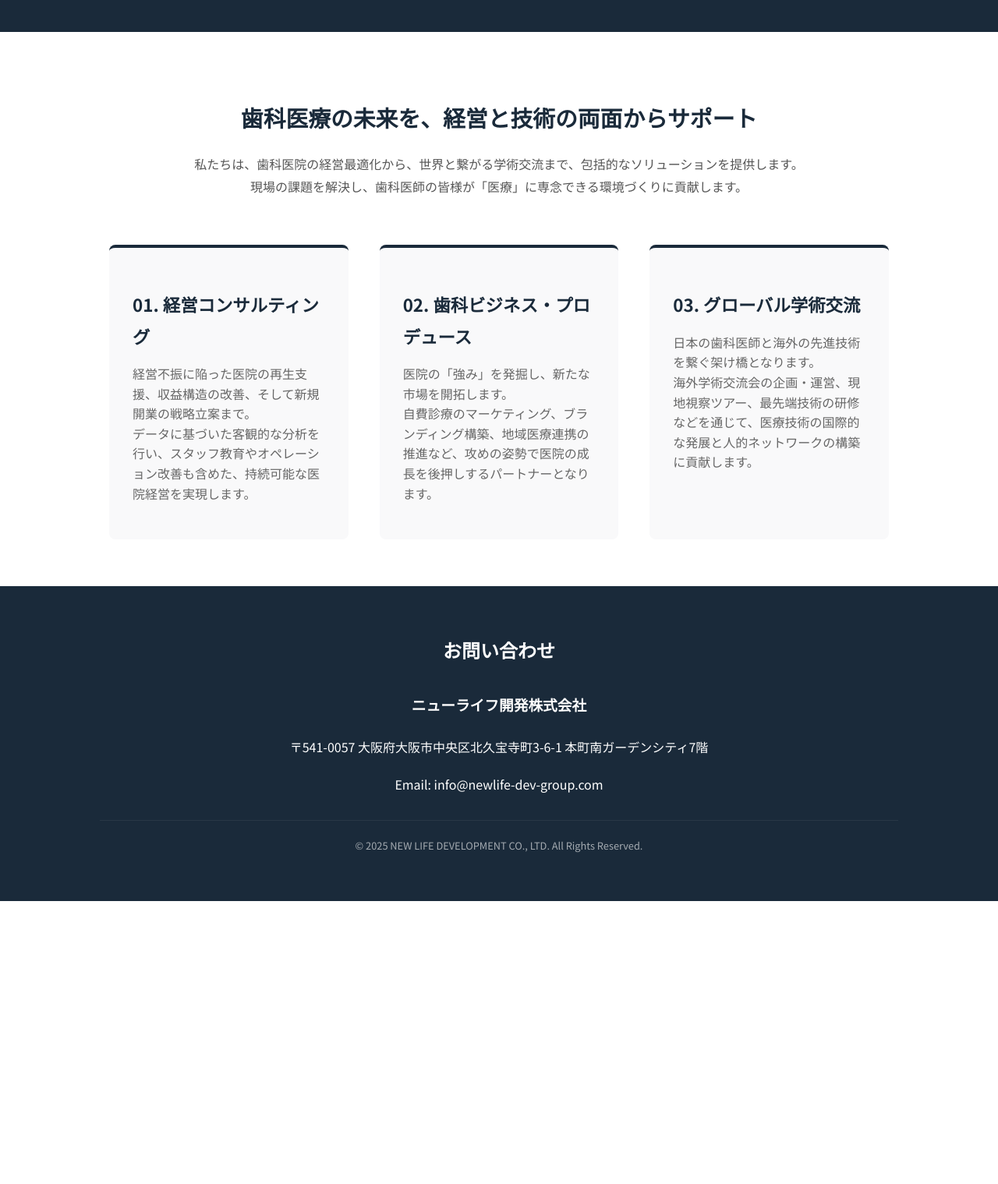
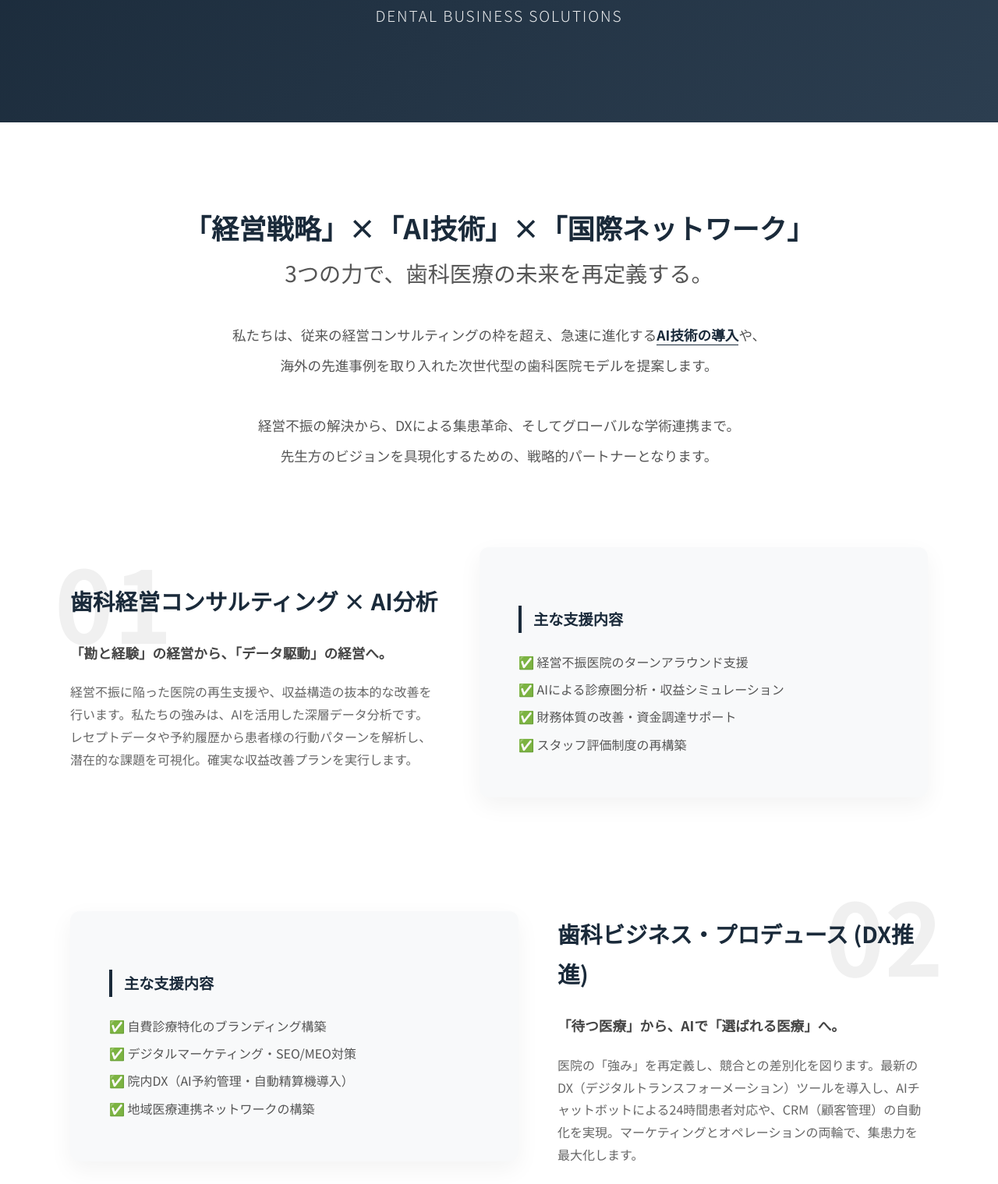
Before and after one commit to yangnan1987/yangnan1987.github.io, a plain HTML site: page service-dental.html in a window 1280 px wide. Shown: the part 307-1826 px from the top of the page at 78% size. Before the commit the page ends 1463 px from the top, so only its background shows below. Drawn offline with Linux system fonts and the light colour scheme.

Commit message:
Upgrade dental service page with AI-driven content and zig-zag layout

```diff
--- a/service-dental.html
+++ b/service-dental.html
@@ -39,6 +39,22 @@
         nav > ul > li:hover .dropdown { display: block; }
 
         .container { max-width: 1000px; margin: 0 auto; padding: 0 5%; }
+
+        /* Service Row 移动端响应式 */
+        @media (max-width: 768px) {
+            .service-row {
+                flex-direction: column !important;
+            }
+            .service-row.reverse {
+                flex-direction: column !important;
+            }
+            .service-row > div {
+                min-width: 100% !important;
+            }
+            .service-row > div[style*="position: absolute"] {
+                display: none;
+            }
+        }
 
         /* Footer */
         footer { background: #1a2a3a; color: white; padding: 60px 10%; text-align: center; }
@@ -109,43 +125,99 @@
 </header>
 
 <main>
-    <div class="page-header" style="background-color: #1a2a3a; padding: 60px 0; text-align: center; color: #fff;">
+    <div class="page-header" style="background: linear-gradient(135deg, #1a2a3a 0%, #2c3e50 100%); padding: 100px 0; text-align: center; color: #fff;">
         <div class="container">
-            <h1 style="font-size: 2.2rem; margin-bottom: 10px;">歯科関連事業</h1>
-            <p style="font-size: 1rem; opacity: 0.8;">Dental Business Solutions</p>
+            <h1 style="font-size: 2.8rem; margin-bottom: 15px; letter-spacing: 0.05em; font-weight: 700;">歯科医療ビジネスソリューション</h1>
+            <p style="font-size: 1.2rem; opacity: 0.9; font-weight: 300; letter-spacing: 0.1em;">DENTAL BUSINESS SOLUTIONS</p>
         </div>
     </div>
-    <div class="container" style="padding: 60px 0;">
-        <div style="text-align: center; max-width: 800px; margin: 0 auto 60px;">
-            <h2 style="font-size: 1.8rem; color: #1a2a3a; margin-bottom: 20px;">歯科医療の未来を、経営と技術の両面からサポート</h2>
-            <p style="line-height: 1.8; color: #555;">
-                私たちは、歯科医院の経営最適化から、世界と繋がる学術交流まで、包括的なソリューションを提供します。<br>
-                現場の課題を解決し、歯科医師の皆様が「医療」に専念できる環境づくりに貢献します。
-            </p>
-        </div>
-        <div style="display: grid; grid-template-columns: repeat(auto-fit, minmax(300px, 1fr)); gap: 40px;">
-            <div class="service-box" style="padding: 30px; background: #f9f9fa; border-radius: 8px; border-top: 4px solid #1a2a3a;">
-                <h3 style="font-size: 1.4rem; margin-bottom: 15px; color: #1a2a3a;">01. 経営コンサルティング</h3>
-                <p style="color: #666; line-height: 1.6;">
-                    経営不振に陥った医院の再生支援、収益構造の改善、そして新規開業の戦略立案まで。<br>
-                    データに基づいた客観的な分析を行い、スタッフ教育やオペレーション改善も含めた、持続可能な医院経営を実現します。
+    <div class="container" style="max-width: 900px; margin: 0 auto; text-align: center; padding: 80px 5%;">
+        <h2 style="font-size: 2.2rem; color: #1a2a3a; margin-bottom: 40px; line-height: 1.5; font-weight: bold;">
+            「経営戦略」×「AI技術」×「国際ネットワーク」<br>
+            <span style="font-size: 0.8em; color: #555; font-weight: normal; margin-top: 10px; display: block;">3つの力で、歯科医療の未来を再定義する。</span>
+        </h2>
+        <p style="font-size: 1.1rem; color: #555; line-height: 2.2;">
+            私たちは、従来の経営コンサルティングの枠を超え、急速に進化する<strong style="color: #1a2a3a; border-bottom: 1px solid #1a2a3a;">AI技術の導入</strong>や、<br>
+            海外の先進事例を取り入れた次世代型の歯科医院モデルを提案します。<br><br>
+            経営不振の解決から、DXによる集患革命、そしてグローバルな学術連携まで。<br>
+            先生方のビジョンを具現化するための、戦略的パートナーとなります。
+        </p>
+    </div>
+    <div class="container" style="max-width: 1100px; margin: 0 auto; padding: 0 5% 80px;">
+        <div class="service-row" style="display: flex; flex-wrap: wrap; align-items: center; justify-content: space-between; margin-bottom: 120px; gap: 50px;">
+            <div style="flex: 1; min-width: 300px; position: relative;">
+                <div style="position: absolute; top: -60px; left: -20px; font-size: 8rem; font-weight: 900; color: #f0f0f0; z-index: -1;">01</div>
+                <h3 style="font-size: 1.8rem; color: #1a2a3a; margin-bottom: 25px; font-weight: bold;">
+                    歯科経営コンサルティング × AI分析
+                </h3>
+                <p style="color: #444; font-weight: bold; margin-bottom: 20px; font-size: 1.1rem;">
+                    「勘と経験」の経営から、「データ駆動」の経営へ。
+                </p>
+                <p style="color: #666; line-height: 1.8; margin-bottom: 20px;">
+                    経営不振に陥った医院の再生支援や、収益構造の抜本的な改善を行います。私たちの強みは、AIを活用した深層データ分析です。レセプトデータや予約履歴から患者様の行動パターンを解析し、潜在的な課題を可視化。確実な収益改善プランを実行します。
                 </p>
             </div>
-            <div class="service-box" style="padding: 30px; background: #f9f9fa; border-radius: 8px; border-top: 4px solid #1a2a3a;">
-                <h3 style="font-size: 1.4rem; margin-bottom: 15px; color: #1a2a3a;">02. 歯科ビジネス・プロデュース</h3>
-                <p style="color: #666; line-height: 1.6;">
-                    医院の「強み」を発掘し、新たな市場を開拓します。<br>
-                    自費診療のマーケティング、ブランディング構築、地域医療連携の推進など、攻めの姿勢で医院の成長を後押しするパートナーとなります。
+            <div style="flex: 1; min-width: 300px; background: #f8f9fa; padding: 50px; border-radius: 12px; box-shadow: 0 10px 30px rgba(0,0,0,0.05);">
+                <h4 style="margin-bottom: 20px; color: #1a2a3a; border-left: 4px solid #1a2a3a; padding-left: 15px; font-size: 1.2rem;">主な支援内容</h4>
+                <ul style="list-style: none; padding: 0; color: #555; line-height: 2.2;">
+                    <li>✅ 経営不振医院のターンアラウンド支援</li>
+                    <li>✅ AIによる診療圏分析・収益シミュレーション</li>
+                    <li>✅ 財務体質の改善・資金調達サポート</li>
+                    <li>✅ スタッフ評価制度の再構築</li>
+                </ul>
+            </div>
+        </div>
+        <div class="service-row reverse" style="display: flex; flex-wrap: wrap; flex-direction: row-reverse; align-items: center; justify-content: space-between; margin-bottom: 120px; gap: 50px;">
+            <div style="flex: 1; min-width: 300px; position: relative;">
+                <div style="position: absolute; top: -60px; right: -20px; font-size: 8rem; font-weight: 900; color: #f0f0f0; z-index: -1;">02</div>
+                <h3 style="font-size: 1.8rem; color: #1a2a3a; margin-bottom: 25px; font-weight: bold;">
+                    歯科ビジネス・プロデュース (DX推進)
+                </h3>
+                <p style="color: #444; font-weight: bold; margin-bottom: 20px; font-size: 1.1rem;">
+                    「待つ医療」から、AIで「選ばれる医療」へ。
+                </p>
+                <p style="color: #666; line-height: 1.8; margin-bottom: 20px;">
+                    医院の「強み」を再定義し、競合との差別化を図ります。最新のDX（デジタルトランスフォーメーション）ツールを導入し、AIチャットボットによる24時間患者対応や、CRM（顧客管理）の自動化を実現。マーケティングとオペレーションの両輪で、集患力を最大化します。
                 </p>
             </div>
-            <div class="service-box" style="padding: 30px; background: #f9f9fa; border-radius: 8px; border-top: 4px solid #1a2a3a;">
-                <h3 style="font-size: 1.4rem; margin-bottom: 15px; color: #1a2a3a;">03. グローバル学術交流</h3>
-                <p style="color: #666; line-height: 1.6;">
-                    日本の歯科医師と海外の先進技術を繋ぐ架け橋となります。<br>
-                    海外学術交流会の企画・運営、現地視察ツアー、最先端技術の研修などを通じて、医療技術の国際的な発展と人的ネットワークの構築に貢献します。
+            <div style="flex: 1; min-width: 300px; background: #f8f9fa; padding: 50px; border-radius: 12px; box-shadow: 0 10px 30px rgba(0,0,0,0.05);">
+                <h4 style="margin-bottom: 20px; color: #1a2a3a; border-left: 4px solid #1a2a3a; padding-left: 15px; font-size: 1.2rem;">主な支援内容</h4>
+                <ul style="list-style: none; padding: 0; color: #555; line-height: 2.2;">
+                    <li>✅ 自費診療特化のブランディング構築</li>
+                    <li>✅ デジタルマーケティング・SEO/MEO対策</li>
+                    <li>✅ 院内DX（AI予約管理・自動精算機導入）</li>
+                    <li>✅ 地域医療連携ネットワークの構築</li>
+                </ul>
+            </div>
+        </div>
+        <div class="service-row" style="display: flex; flex-wrap: wrap; align-items: center; justify-content: space-between; margin-bottom: 0; gap: 50px;">
+            <div style="flex: 1; min-width: 300px; position: relative;">
+                <div style="position: absolute; top: -60px; left: -20px; font-size: 8rem; font-weight: 900; color: #f0f0f0; z-index: -1;">03</div>
+                <h3 style="font-size: 1.8rem; color: #1a2a3a; margin-bottom: 25px; font-weight: bold;">
+                    グローバル学術交流・技術移転
+                </h3>
+                <p style="color: #444; font-weight: bold; margin-bottom: 20px; font-size: 1.1rem;">
+                    日本と世界を繋ぐ、最先端技術の架け橋。
+                </p>
+                <p style="color: #666; line-height: 1.8; margin-bottom: 20px;">
+                    歯科医療の進歩に国境はありません。私たちは海外の大学や医療機関と提携し、国際的な学術交流会を主催しています。世界最先端のAI画像診断技術や、新しいインプラント治療法などを学ぶ機会を提供。日本の歯科医師がグローバルな視点で活躍できる環境を創造します。
                 </p>
             </div>
+            <div style="flex: 1; min-width: 300px; background: #f8f9fa; padding: 50px; border-radius: 12px; box-shadow: 0 10px 30px rgba(0,0,0,0.05);">
+                <h4 style="margin-bottom: 20px; color: #1a2a3a; border-left: 4px solid #1a2a3a; padding-left: 15px; font-size: 1.2rem;">主な支援内容</h4>
+                <ul style="list-style: none; padding: 0; color: #555; line-height: 2.2;">
+                    <li>✅ 海外学術交流会・シンポジウムの企画運営</li>
+                    <li>✅ 海外先進クリニック視察・研修ツアー</li>
+                    <li>✅ 最先端医療機器・AI技術の導入サポート</li>
+                    <li>✅ 国際的な医師コミュニティへの参加支援</li>
+                </ul>
+            </div>
         </div>
+    </div>
+    <div class="container" style="text-align: center; padding: 60px 5%;">
+        <h3 style="margin-bottom: 20px; color: #1a2a3a; font-size: 1.8rem;">歯科医院経営の「次の一手」をご提案します</h3>
+        <p style="margin-bottom: 40px; color: #666;">経営診断からAI導入、海外展開まで。まずはお気軽にご相談ください。</p>
+        <a href="index.html#contact" style="display: inline-block; padding: 18px 50px; background: #1a2a3a; color: #fff; text-decoration: none; border-radius: 50px; font-weight: bold; transition: all 0.3s; box-shadow: 0 5px 15px rgba(26, 42, 58, 0.2);">お問い合わせはこちら</a>
     </div>
 </main>
 
```
